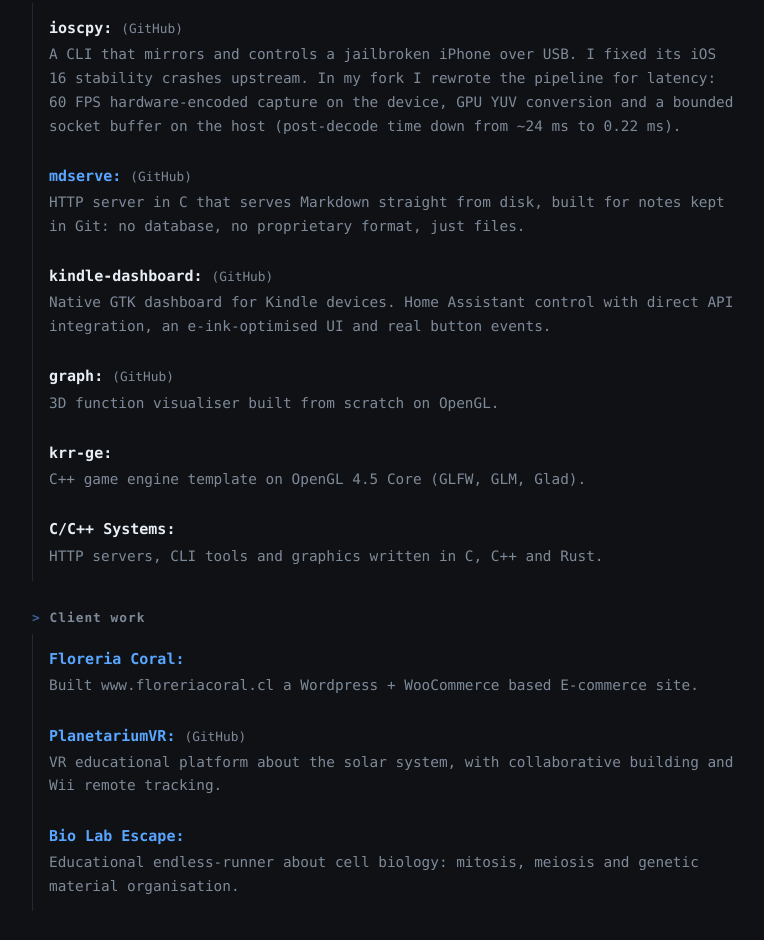
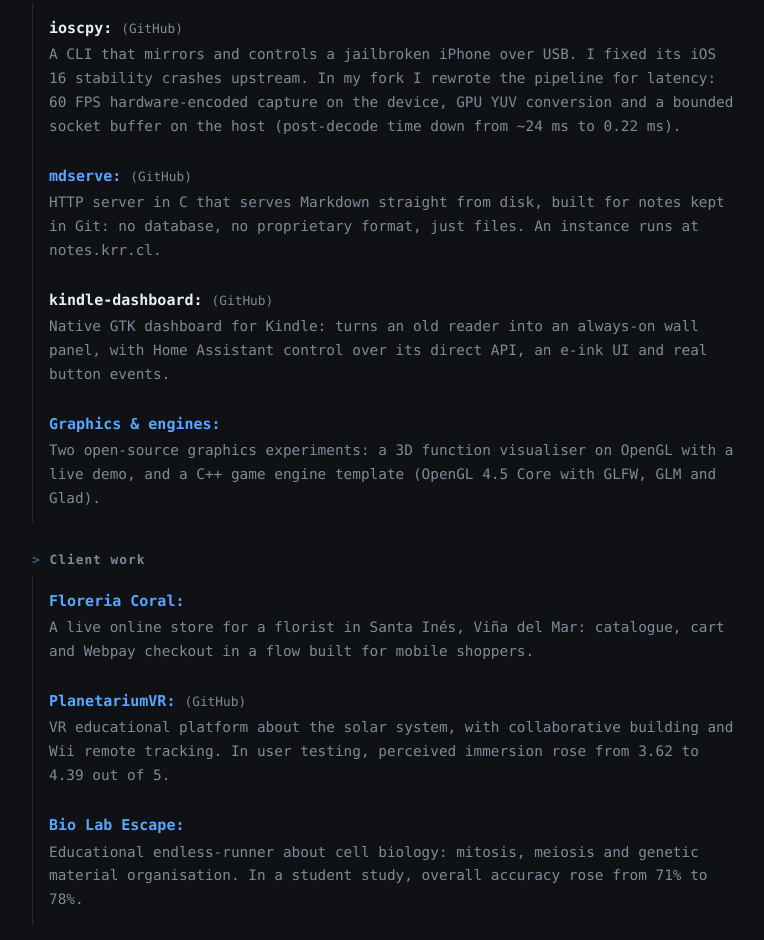
Before and after one commit to cykrr/cykrr.github.io, an Astro site: page /en in a window 1280 px wide. Shown: the part 3440-4380 px from the top of the page, without its empty margins (256-1020 px from the left). Built offline with nearby package versions, Linux system fonts and the light colour scheme; Astro itself is replaced by a stand-in of ours; animation ran at ten frames a second.

Commit message:
Sharpen portfolio entries with concrete outcomes

```diff
--- a/src/features/Portfolio.astro
+++ b/src/features/Portfolio.astro
@@ -33,9 +33,7 @@ const groups = [
       { key: 'ioscpy', src: 'https://github.com/cykrr/ioscpy' },
       { key: 'mdserve', href: 'https://notes.krr.cl/mdserve/', src: 'https://github.com/cykrr/mdserve' },
       { key: 'kindle_dashboard', src: 'https://github.com/cykrr/kindle-dashboard' },
-      { key: 'graph', src: 'https://github.com/cykrr/graph' },
-      { key: 'krr_ge' },
-      { key: 'cc_systems' },
+      { key: 'cc_systems', href: '/graph/' },
     ],
   },
   {
--- a/src/i18n/translations/portfolio.ts
+++ b/src/i18n/translations/portfolio.ts
@@ -15,13 +15,9 @@ export const portfolioTranslations = {
     'portfolio.software.ioscpy.title': 'ioscpy:',
     'portfolio.software.ioscpy.description': 'CLI que espeja y controla un iPhone con jailbreak por USB. Arreglé sus cuelgues en iOS 16 directamente en el proyecto original. En mi fork reescribí el pipeline para bajar la latencia: captura a 60 FPS con codificación por hardware en el dispositivo, y conversión YUV en GPU con buffer de socket acotado en el host (post-decodificación de ~24 ms a 0,22 ms).',
     'portfolio.software.mdserve.title': 'mdserve:',
-    'portfolio.software.mdserve.description': 'Servidor HTTP en C que sirve Markdown directamente desde el disco, pensado para notas versionadas en Git: sin base de datos ni formato propietario, solo archivos.',
+    'portfolio.software.mdserve.description': 'Servidor HTTP en C que sirve Markdown directamente desde el disco, pensado para notas versionadas en Git: sin base de datos ni formato propietario, solo archivos. Hay una instancia corriendo en notes.krr.cl.',
     'portfolio.software.kindle_dashboard.title': 'kindle-dashboard:',
-    'portfolio.software.kindle_dashboard.description': 'Panel GTK nativo para dispositivos Kindle. Control de Home Assistant con integración directa a la API, interfaz optimizada para tinta electrónica y eventos reales de botones.',
-    'portfolio.software.graph.title': 'graph:',
-    'portfolio.software.graph.description': 'Visualizador de funciones en 3D construido desde cero sobre OpenGL.',
-    'portfolio.software.krr_ge.title': 'krr-ge:',
-    'portfolio.software.krr_ge.description': 'Plantilla de motor de juego en C++ con OpenGL 4.5 Core (GLFW, GLM, Glad).',
+    'portfolio.software.kindle_dashboard.description': 'Panel GTK nativo para Kindle: convierte un lector viejo en un panel de pared siempre encendido, con control de Home Assistant por API directa, interfaz para tinta electrónica y eventos reales de botones.',
     'portfolio.title': 'Trabajos',
     'portfolio.websites': 'Páginas web',
     'portfolio.games': 'Videojuegos educativos',
@@ -36,16 +32,16 @@ export const portfolioTranslations = {
     'portfolio.software.description': 'Construyo cosas, principalmente para evitar usar alternativas corporativas infladas. Aquí hay algunos proyectos activos y pasados:',
     'portfolio.software.chilean_asr.title': 'ASR de Español Chileno:',
     'portfolio.software.chilean_asr.description': 'Suite de benchmarking para ASR robusto de español chileno con Wav2Vec2, desarrollada como proyecto de título. Pipeline en dos etapas (transcribir y evaluar) orientado a experimentar con hardware limitado: estudios de ablación, perfiles acústicos y estrategias de decodificación.',
-    'portfolio.software.cc_systems.title': 'Sistemas C/C++:',
-    'portfolio.software.cc_systems.description': 'Servidores HTTP, herramientas de línea de comandos y gráficos escritos en C, C++ y Rust.',
+    'portfolio.software.cc_systems.title': 'Gráficos y motores:',
+    'portfolio.software.cc_systems.description': 'Dos experimentos de gráficos de código abierto: un visualizador 3D de funciones sobre OpenGL con demo en vivo, y una plantilla de motor de juego en C++ (OpenGL 4.5 Core con GLFW, GLM y Glad).',
     'portfolio.software.planetariumvr.title': 'PlanetariumVR:',
-    'portfolio.software.planetariumvr.description': 'Plataforma educativa de realidad virtual sobre el sistema solar, con construcción colaborativa y seguimiento mediante control de Wii.',
+    'portfolio.software.planetariumvr.description': 'Plataforma educativa de realidad virtual sobre el sistema solar, con construcción colaborativa y seguimiento mediante control de Wii. En pruebas con usuarios, la inmersión percibida subió de 3,62 a 4,39 sobre 5.',
     'portfolio.software.planetariumvr.view_project': '(Ver Proyecto)',
     'portfolio.software.planetariumvr.github': '(GitHub)',
     'portfolio.software.floreria_coral.title': 'Florería Coral:',
-    'portfolio.software.floreria_coral.description': 'Construí www.floreriacoral.cl un sitio de comercio electrónico basado en Wordpress + WooCommerce.',
+    'portfolio.software.floreria_coral.description': 'Tienda online en producción para una floristería de Santa Inés, Viña del Mar: catálogo, carrito y pago con Webpay en un flujo pensado para móviles.',
     'portfolio.software.biolab_escape.title': 'Bio Lab Escape:',
-    'portfolio.software.biolab_escape.description': 'Juego educativo de carrera infinita sobre biología celular: mitosis, meiosis y organización del material genético.',
+    'portfolio.software.biolab_escape.description': 'Juego educativo de carrera infinita sobre biología celular: mitosis, meiosis y organización del material genético. En un estudio con estudiantes, la precisión general subió de 71% a 78%.',
     'portfolio.software.biolab_escape.view_project': '(Ver Proyecto)',
     'portfolio.warning.title': 'ADVERTENCIA:',
     'portfolio.warning.description': 'Los servicios alojados en el servidor doméstico pueden caerse si se corta la energía o si estoy manipulando contenedores Docker. El tiempo de actividad es una sugerencia, no una garantía. Para más información, consulte',
@@ -68,13 +64,9 @@ export const portfolioTranslations = {
     'portfolio.software.ioscpy.title': 'ioscpy:',
     'portfolio.software.ioscpy.description': 'A CLI that mirrors and controls a jailbroken iPhone over USB. I fixed its iOS 16 stability crashes upstream. In my fork I rewrote the pipeline for latency: 60 FPS hardware-encoded capture on the device, GPU YUV conversion and a bounded socket buffer on the host (post-decode time down from ~24 ms to 0.22 ms).',
     'portfolio.software.mdserve.title': 'mdserve:',
-    'portfolio.software.mdserve.description': 'HTTP server in C that serves Markdown straight from disk, built for notes kept in Git: no database, no proprietary format, just files.',
+    'portfolio.software.mdserve.description': 'HTTP server in C that serves Markdown straight from disk, built for notes kept in Git: no database, no proprietary format, just files. An instance runs at notes.krr.cl.',
     'portfolio.software.kindle_dashboard.title': 'kindle-dashboard:',
-    'portfolio.software.kindle_dashboard.description': 'Native GTK dashboard for Kindle devices. Home Assistant control with direct API integration, an e-ink-optimised UI and real button events.',
-    'portfolio.software.graph.title': 'graph:',
-    'portfolio.software.graph.description': '3D function visualiser built from scratch on OpenGL.',
-    'portfolio.software.krr_ge.title': 'krr-ge:',
-    'portfolio.software.krr_ge.description': 'C++ game engine template on OpenGL 4.5 Core (GLFW, GLM, Glad).',
+    'portfolio.software.kindle_dashboard.description': 'Native GTK dashboard for Kindle: turns an old reader into an always-on wall panel, with Home Assistant control over its direct API, an e-ink UI and real button events.',
     'portfolio.title': 'Works / Portfolio',
     'portfolio.websites': 'Websites',
     'portfolio.games': 'Educational Video Games',
@@ -89,16 +81,16 @@ export const portfolioTranslations = {
     'portfolio.software.description': 'I build things, mostly to avoid using bloated corporate alternatives. Here are some active and past projects:',
     'portfolio.software.chilean_asr.title': 'Chilean Spanish ASR:',
     'portfolio.software.chilean_asr.description': 'Benchmarking suite for robust Chilean Spanish ASR with Wav2Vec2, built as my degree project. Two-stage pipeline (transcribe, then evaluate) aimed at hardware-efficient experimentation: ablation studies, acoustic profiles and decoding strategies.',
-    'portfolio.software.cc_systems.title': 'C/C++ Systems:',
-    'portfolio.software.cc_systems.description': 'HTTP servers, CLI tools and graphics written in C, C++ and Rust.',
+    'portfolio.software.cc_systems.title': 'Graphics & engines:',
+    'portfolio.software.cc_systems.description': 'Two open-source graphics experiments: a 3D function visualiser on OpenGL with a live demo, and a C++ game engine template (OpenGL 4.5 Core with GLFW, GLM and Glad).',
     'portfolio.software.planetariumvr.title': 'PlanetariumVR:',
-    'portfolio.software.planetariumvr.description': 'VR educational platform about the solar system, with collaborative building and Wii remote tracking.',
+    'portfolio.software.planetariumvr.description': 'VR educational platform about the solar system, with collaborative building and Wii remote tracking. In user testing, perceived immersion rose from 3.62 to 4.39 out of 5.',
     'portfolio.software.planetariumvr.view_project': '(View Project)',
     'portfolio.software.planetariumvr.github': '(GitHub)',
     'portfolio.software.floreria_coral.title': 'Floreria Coral:',
-    'portfolio.software.floreria_coral.description': 'Built www.floreriacoral.cl a Wordpress + WooCommerce based E-commerce site.',
+    'portfolio.software.floreria_coral.description': 'A live online store for a florist in Santa Inés, Viña del Mar: catalogue, cart and Webpay checkout in a flow built for mobile shoppers.',
     'portfolio.software.biolab_escape.title': 'Bio Lab Escape:',
-    'portfolio.software.biolab_escape.description': 'Educational endless-runner about cell biology: mitosis, meiosis and genetic material organisation.',
+    'portfolio.software.biolab_escape.description': 'Educational endless-runner about cell biology: mitosis, meiosis and genetic material organisation. In a student study, overall accuracy rose from 71% to 78%.',
     'portfolio.software.biolab_escape.view_project': '(View Project)',
     'portfolio.warning.title': 'WARNING:',
     'portfolio.warning.description': 'The services hosted on the home server may go down if my power cuts out or if I\'m messing with Docker containers. Uptime is a suggestion, not a guarantee. For more info. check',
```
